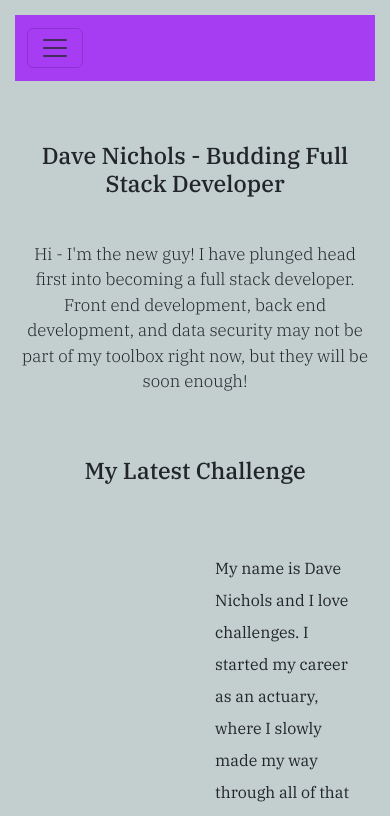
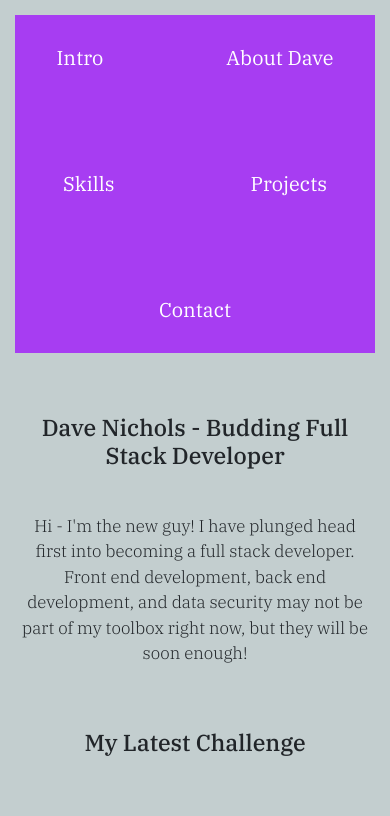
Before and after one commit to fourstar2000/fs11-dev-portfolio, a website: page index.html in a window 390 px wide. Shown: the top 816 px of the page. Drawn offline with nearby package versions, Linux system fonts and the light colour scheme.

Commit message:
Final version (mobile issues resolved)

```diff
--- a/css/styles.css
+++ b/css/styles.css
@@ -4,29 +4,22 @@
 }
 
 @media screen and (max-width: 768px) {
-    .img-container > img {
-        width: 768px;
+    body {
+        width: 100%;
+        max-width: 100%;
+        overflow-x: hidden;
     }
 }
 
-@media (max-width: 1024px) {
-    .img-container > img {
-        width: 1024px;
-    }
-}
-
-.custom-navbar {
+.navbar-nav {
     display: flex;
     justify-content: space-around;
     align-items: center;
     flex-direction: row;
-    flex-wrap: nowrap;
+    flex-wrap: wrap;
     background-color: rgb(167, 61, 242);
-}
-
-.navbar-nav {
-    display: flex;
-    gap: 10em;
+    padding: 20px;
+    gap: 5em;
 }
 
 .nav-link {
--- a/index.html
+++ b/index.html
@@ -15,22 +15,12 @@
 </head>
 <body>
     <header>
-        <nav class="navbar navbar-expand-lg custom-navbar">
-            <div class="container-fluid">
-                <button class="navbar-toggler" type="button" data-bs-toggle="collapse" data-bs-target="#navbarNavAltMarkup"
-                    aria-controls="navbarNavAltMarkup" aria-expanded="false" aria-label="Toggle navigation">
-                    <span class="navbar-toggler-icon"></span>
-                </button>
-                <div class="collapse navbar-collapse" id="navbarNavAltMarkup">
-                    <div class="navbar-nav">
-                        <a class="nav-link" href="#intro" rel="Intro To Dave">Intro</a>
-                        <a class="nav-link" href="#bio" rel="About Dave">About Dave</a>
-                        <a class="nav-link" href="#skills" rel="What Can Dave Do?">Skills</a>
-                        <a class="nav-link" href="#projects" rel="Stuff Dave Has Done">Projects</a>
-                        <a class="nav-link" href="#contact" rel="Get A Hold Of Dave">Contact</a>
-                    </div>
-                </div>
-            </div>
+        <nav class="navbar-nav">
+            <a class="nav-link" href="#intro" rel="Intro To Dave">Intro</a>
+            <a class="nav-link" href="#bio" rel="About Dave">About Dave</a>
+            <a class="nav-link" href="#skills" rel="What Can Dave Do?">Skills</a>
+            <a class="nav-link" href="#projects" rel="Stuff Dave Has Done">Projects</a>
+            <a class="nav-link" href="#contact" rel="Get A Hold Of Dave">Contact</a>
         </nav>
     </header>
     <section class="intro-container" id="intro">
```
